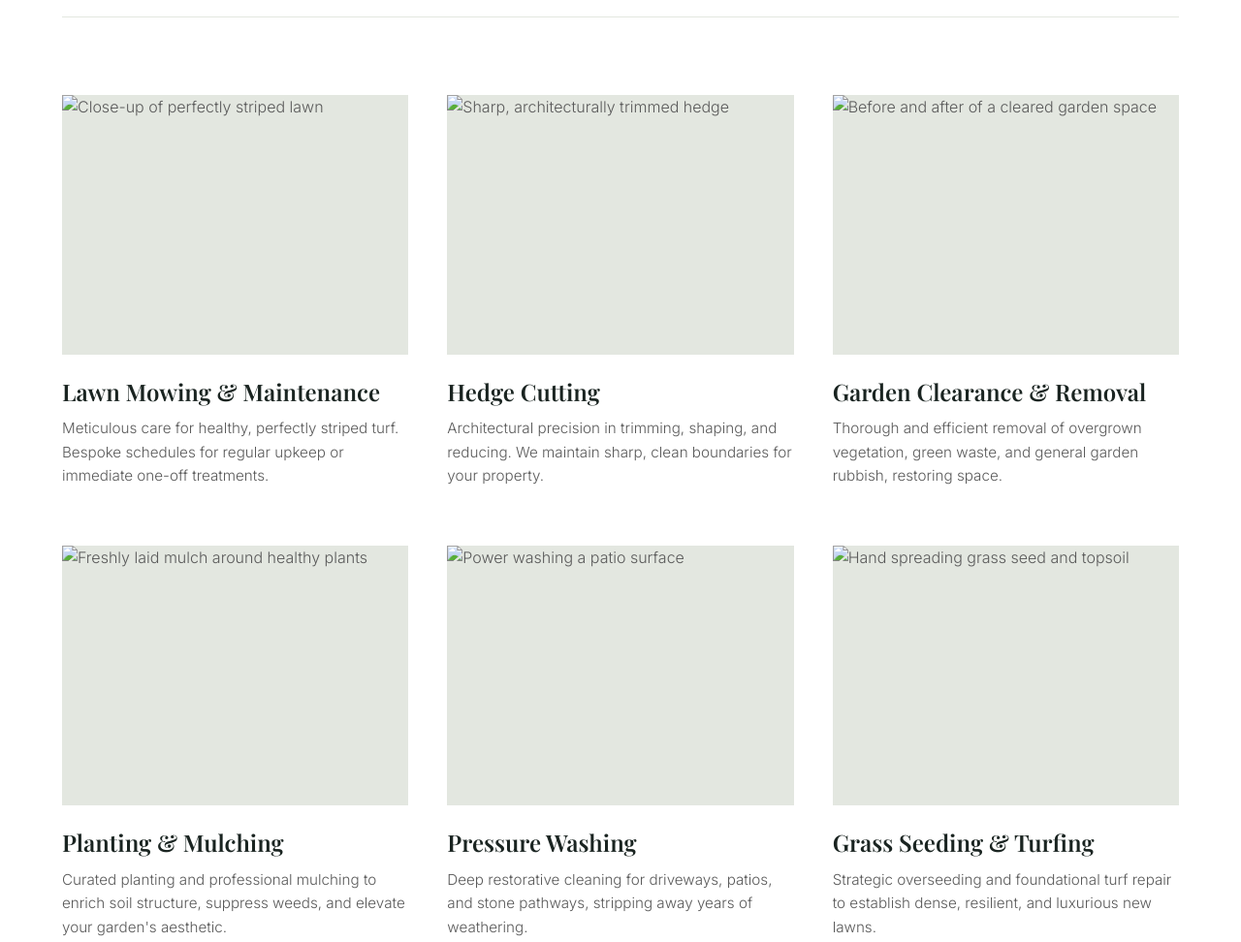
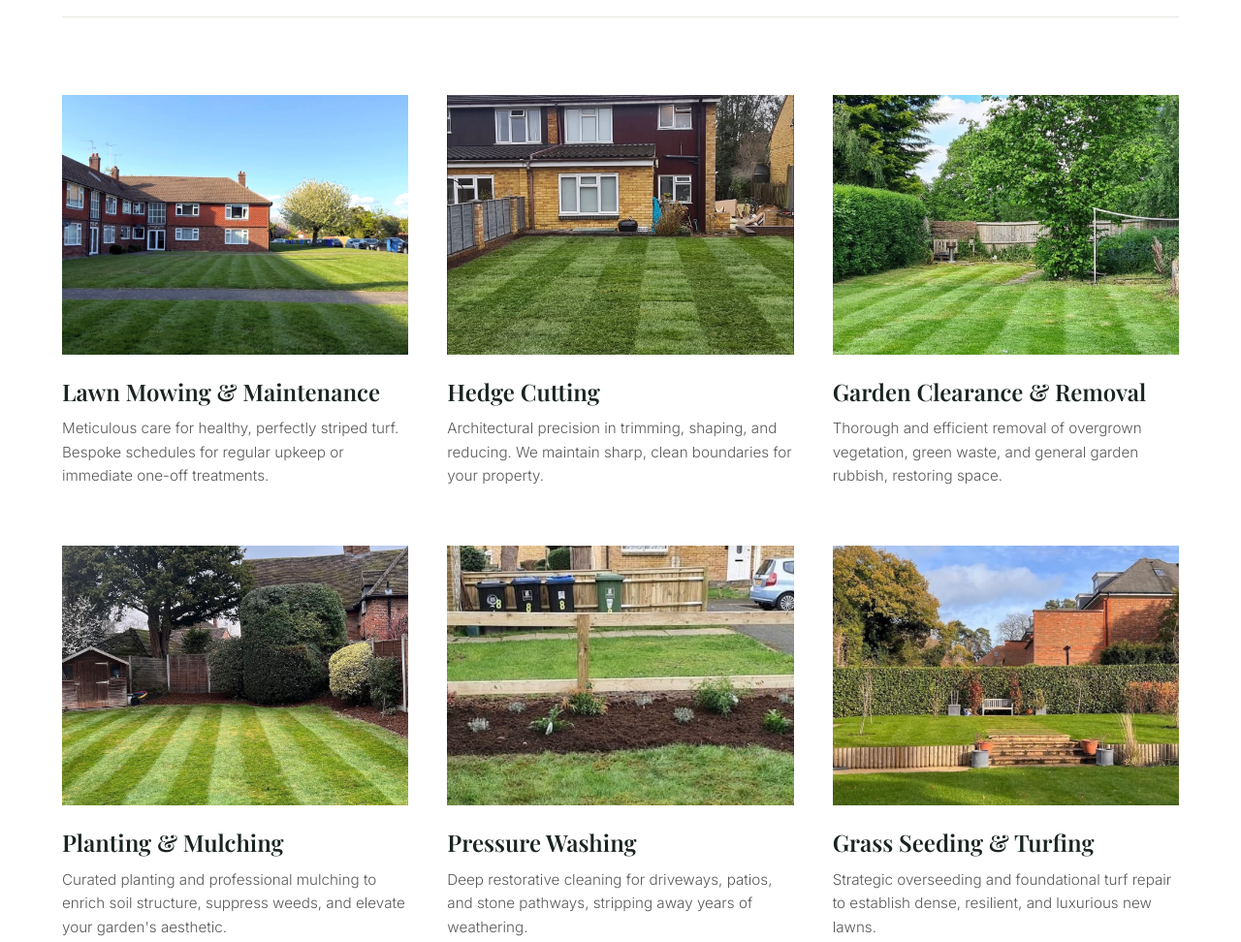
Before and after one commit to jayce-hash/lucasgardenservices, a plain HTML site: page index.html in a window 1280 px wide. Shown: the part 962-1934 px from the top of the page at 97% size. Drawn offline with nearby package versions, Linux system fonts and the light colour scheme; a web font is replaced by a local one.

Commit message:
Update index.html

```diff
--- a/index.html
+++ b/index.html
@@ -530,7 +530,7 @@
             </div>
         </div>
         <div class="hero-image-wrapper">
-            <img src="lucasgarden1.png" alt="Dynamic vertical shot of a beautifully striped lawn leading to a house" class="real-img">
+            <img src="lucasgarden1.jpeg" alt="Dynamic vertical shot of a beautifully striped lawn leading to a house" class="real-img">
         </div>
     </section>
 
@@ -542,42 +542,42 @@
         <div class="services-grid">
             <div class="service-card">
                 <div class="service-img-container">
-                    <img src="lucasgarden2.png" alt="Close-up of perfectly striped lawn" class="real-img">
+                    <img src="lucasgarden2.jpeg" alt="Close-up of perfectly striped lawn" class="real-img">
                 </div>
                 <h3>Lawn Mowing & Maintenance</h3>
                 <p>Meticulous care for healthy, perfectly striped turf. Bespoke schedules for regular upkeep or immediate one-off treatments.</p>
             </div>
             <div class="service-card">
                 <div class="service-img-container">
-                    <img src="lucasgarden3.png" alt="Sharp, architecturally trimmed hedge" class="real-img">
+                    <img src="lucasgarden3.jpeg" alt="Sharp, architecturally trimmed hedge" class="real-img">
                 </div>
                 <h3>Hedge Cutting</h3>
                 <p>Architectural precision in trimming, shaping, and reducing. We maintain sharp, clean boundaries for your property.</p>
             </div>
             <div class="service-card">
                 <div class="service-img-container">
-                    <img src="lucasgarden4.png" alt="Before and after of a cleared garden space" class="real-img">
+                    <img src="lucasgarden4.jpeg" alt="Before and after of a cleared garden space" class="real-img">
                 </div>
                 <h3>Garden Clearance & Removal</h3>
                 <p>Thorough and efficient removal of overgrown vegetation, green waste, and general garden rubbish, restoring space.</p>
             </div>
             <div class="service-card">
                 <div class="service-img-container">
-                    <img src="lucasgarden5.png" alt="Freshly laid mulch around healthy plants" class="real-img">
+                    <img src="lucasgarden5.jpeg" alt="Freshly laid mulch around healthy plants" class="real-img">
                 </div>
                 <h3>Planting & Mulching</h3>
                 <p>Curated planting and professional mulching to enrich soil structure, suppress weeds, and elevate your garden's aesthetic.</p>
             </div>
             <div class="service-card">
                 <div class="service-img-container">
-                    <img src="lucasgarden6.png" alt="Power washing a patio surface" class="real-img">
+                    <img src="lucasgarden6.jpeg" alt="Power washing a patio surface" class="real-img">
                 </div>
                 <h3>Pressure Washing</h3>
                 <p>Deep restorative cleaning for driveways, patios, and stone pathways, stripping away years of weathering.</p>
             </div>
             <div class="service-card">
                 <div class="service-img-container">
-                    <img src="lucasgarden7.png" alt="Hand spreading grass seed and topsoil" class="real-img">
+                    <img src="lucasgarden7.jpeg" alt="Hand spreading grass seed and topsoil" class="real-img">
                 </div>
                 <h3>Grass Seeding & Turfing</h3>
                 <p>Strategic overseeding and foundational turf repair to establish dense, resilient, and luxurious new lawns.</p>
@@ -663,7 +663,7 @@
 
     <section class="trust-section">
         <div class="trust-img-container">
-            <img src="lucasgarden8.png" alt="Portrait of Elliot and the Lucas Garden Services team" class="real-img">
+            <img src="lucasgarden8.jpeg" alt="Portrait of Elliot and the Lucas Garden Services team" class="real-img">
         </div>
         <div class="trust-content">
             <h2>Local Experts. Proven Results.</h2>
```
